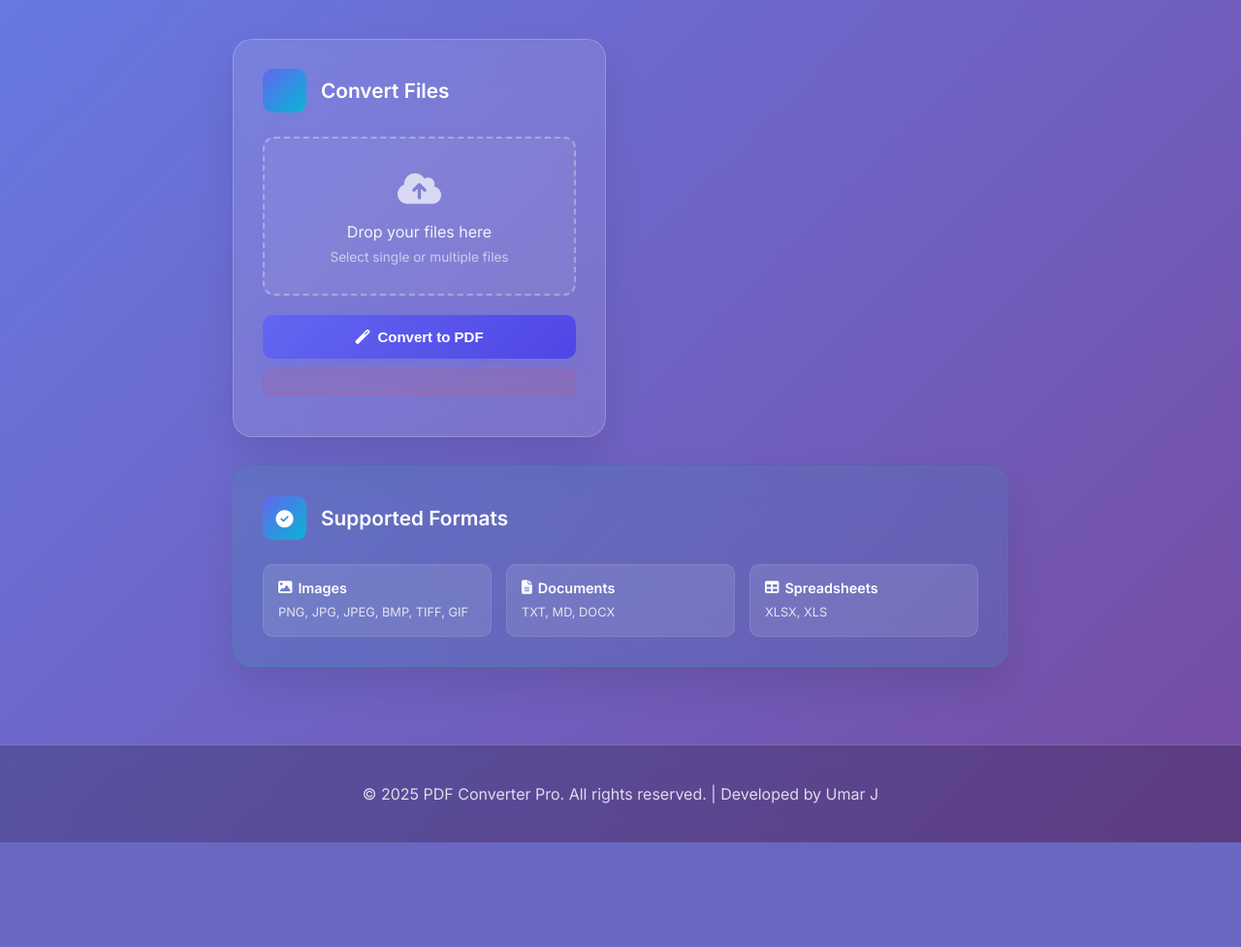
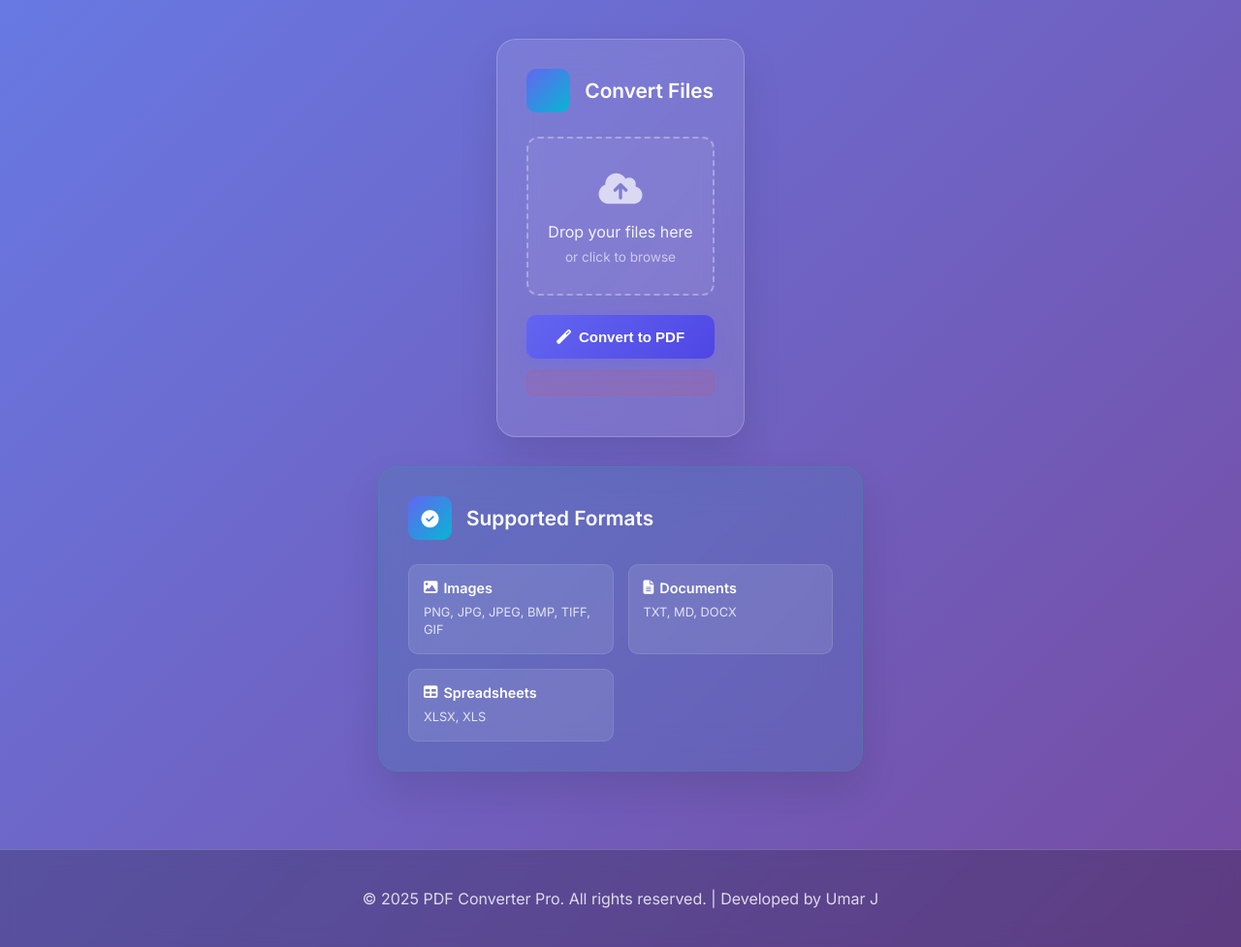
Before and after one commit to umarJ-max/ALL-File-Types-To-PDF-Convert, a Flask app: page / in a window 1280 px wide. Shown: the part 251-1228 px from the top of the page at 97% size. Before the commit the page ends 1120 px from the top, so only its background shows below. Run offline with Flask 2, Linux system fonts and the light colour scheme.

Commit message:
Set the card

```diff
--- a/templates/index.html
+++ b/templates/index.html
@@ -75,12 +75,12 @@
         }
 
         .main-content {
-            display: grid;
-            grid-template-columns: repeat(auto-fit, minmax(350px, 1fr));
+            display: flex;
+            flex-direction: column;
+            align-items: center;
             gap: 30px;
             margin-bottom: 40px;
-            justify-content: center;
-            max-width: 800px;
+            max-width: 500px;
             margin: 0 auto 40px auto;
         }
 
@@ -230,7 +230,7 @@
         }
 
         .formats-card {
-            grid-column: 1 / -1;
+            width: 100%;
             background: linear-gradient(135deg, rgba(16, 185, 129, 0.1), rgba(6, 182, 212, 0.1));
             border: 1px solid rgba(16, 185, 129, 0.2);
         }
@@ -389,12 +389,12 @@
                 </div>
 
                 <form id="batchForm" enctype="multipart/form-data">
-                    <div class="file-drop-zone" onclick="document.getElementById('batchFiles').click()">
+                    <div class="file-drop-zone">
                         <div class="drop-icon">
                             <i class="fas fa-cloud-upload-alt"></i>
                         </div>
                         <div class="drop-text">Drop your files here</div>
-                        <div class="drop-subtext">Select single or multiple files</div>
+                        <div class="drop-subtext">or click to browse</div>
                         <input type="file" id="batchFiles" name="files" multiple accept=".png,.jpg,.jpeg,.bmp,.tiff,.gif,.txt,.md,.docx,.xlsx,.xls">
                     </div>
 
```
